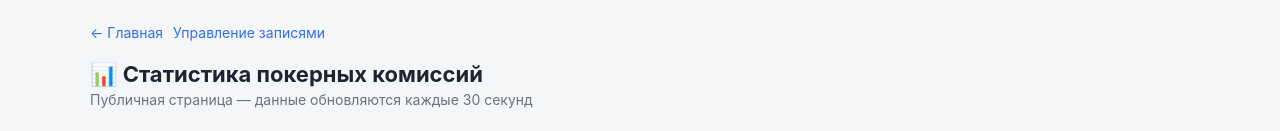
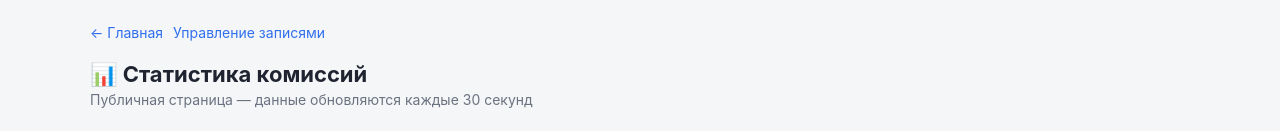
Before and after one commit to Metr-95/devops-learning, a plain HTML site: page stats.html in a window 1280 px wide. Shown: the top 131 px of the page. Drawn offline with Linux system fonts and the light colour scheme; no server answers.

Commit message:
Update title and heading for statistics page

```diff
--- a/stats.html
+++ b/stats.html
@@ -3,7 +3,7 @@
 <head>
 <meta charset="UTF-8">
 <meta name="viewport" content="width=device-width, initial-scale=1.0">
-<title>Статистика покерных комиссий</title>
+<title>Статистика комиссий</title>
 <style>
   :root {
     --bg: #f5f6f8; --card: #ffffff; --border: #dfe3e8;
@@ -66,7 +66,7 @@
     <a href="/calculator.html">Управление записями</a>
   </div>
 
-  <h1>📊 Статистика покерных комиссий</h1>
+  <h1>📊 Статистика комиссий</h1>
   <div class="subtitle">Публичная страница — данные обновляются каждые 30 секунд</div>
 
   <div class="stats-grid" id="statsGrid">
```
